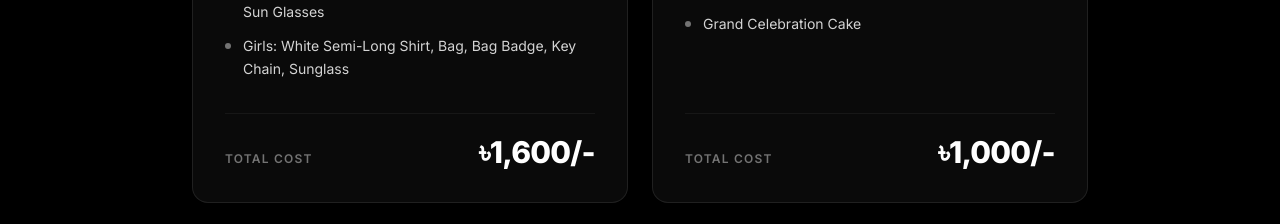
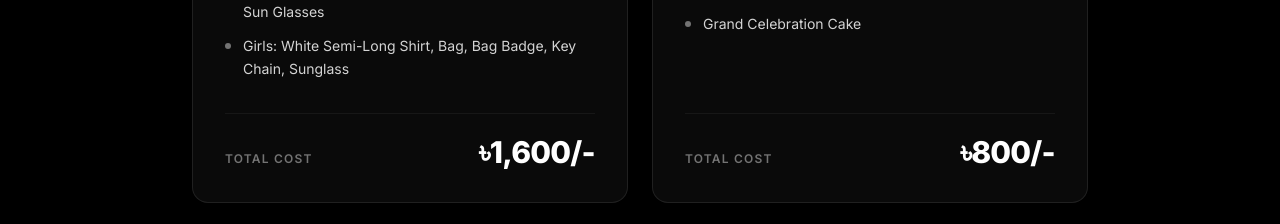
Before and after one commit to rudro-coder369/plsc_hoodie, a Next.js app: page / in a window 1280 px wide. Shown: the part 4280-4504 px from the top of the page. Built offline with nearby package versions, Linux system fonts and the light colour scheme.

Commit message:
Describe your update

```diff
--- a/app/costing/page.tsx
+++ b/app/costing/page.tsx
@@ -117,7 +117,7 @@ export default function CostingPage() {
                 Total Cost
               </span>
               <span className="text-3xl font-extrabold tracking-tight text-white">
-                ৳1,000/-
+                ৳800/-
               </span>
             </div>
           </div>
```
